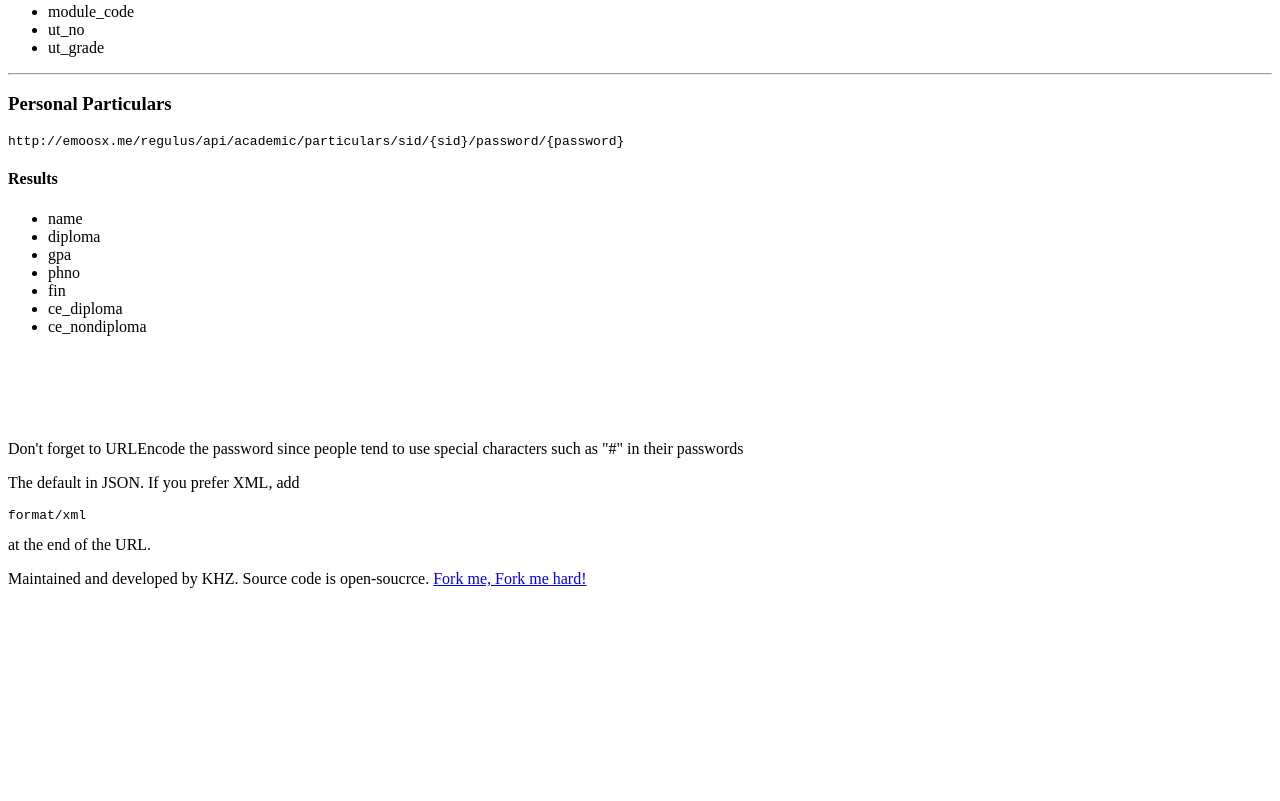
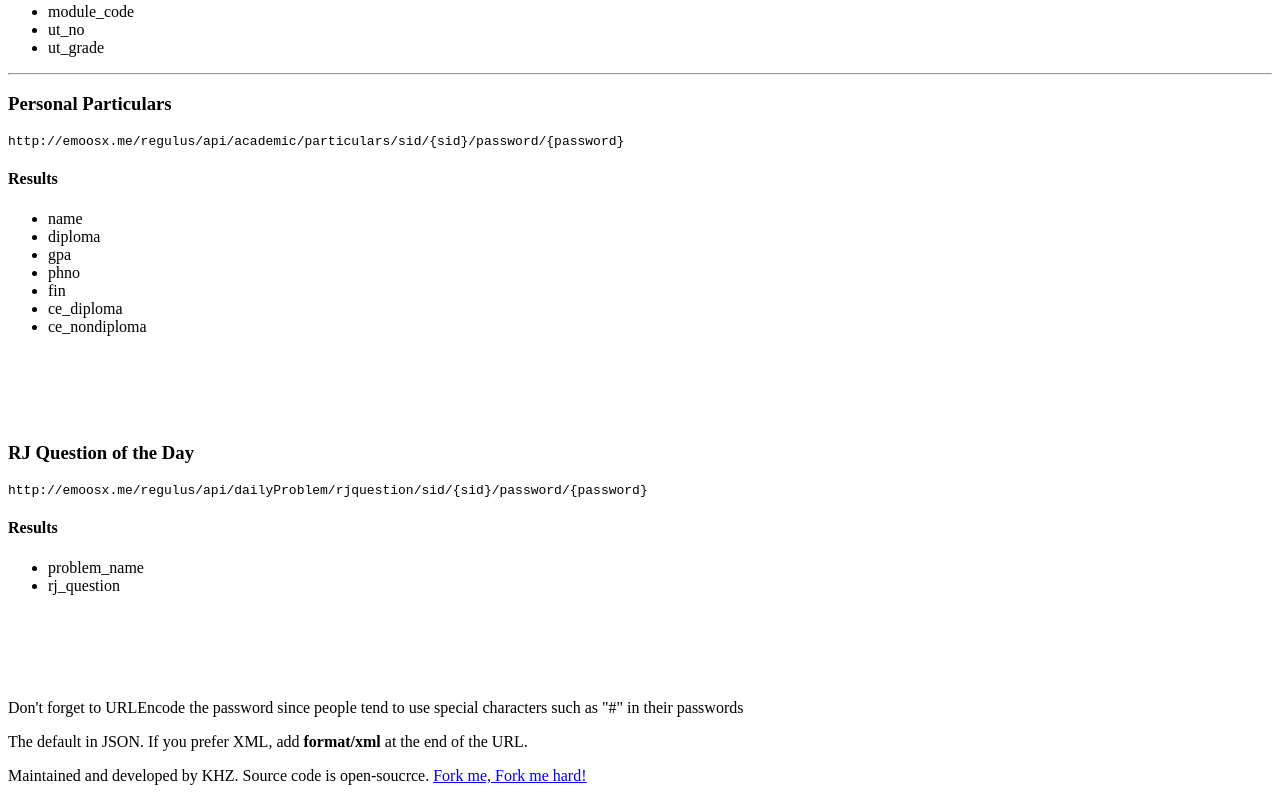
Before and after one commit to emoosx/rpleobot, a plain HTML site: page api.html in a window 1280 px wide. Shown: the part 441-1242 px from the top of the page. Before the commit the page ends 1045 px from the top, so only its background shows below. Drawn offline with Linux system fonts and the light colour scheme.

Commit message:
Updated documentation. Supports retrieving RJ Q

```diff
--- a/api.html
+++ b/api.html
@@ -39,8 +39,16 @@
 				<li>ce_nondiploma</li>
 		</ul>
 	<br/><br/><br/><br/>
+	<h3>RJ Question of the Day</h3>
+		<pre>http://emoosx.me/regulus/api/dailyProblem/rjquestion/sid/{sid}/password/{password}</pre>
+		<h4>Results</h4>
+		<ul>
+			<li>problem_name</li>
+			<li>rj_question</li>
+		</ul>
+	<br/><br/><br/><br/>
 	<p>Don't forget to URLEncode the password since people tend to use special characters such as "#" in their passwords</p>
-	<p>The default in JSON. If you prefer XML, add <pre>format/xml</pre> at the end of the URL.</p>
+	<p>The default in JSON. If you prefer XML, add <b>format/xml</b> at the end of the URL.</p>
 	<div id="footer">
 		<p>Maintained and developed by KHZ. 	Source code is open-soucrce. <a href="http://github.com/emoosx/">Fork me, Fork me hard!</a></p>
 	</div>
```
